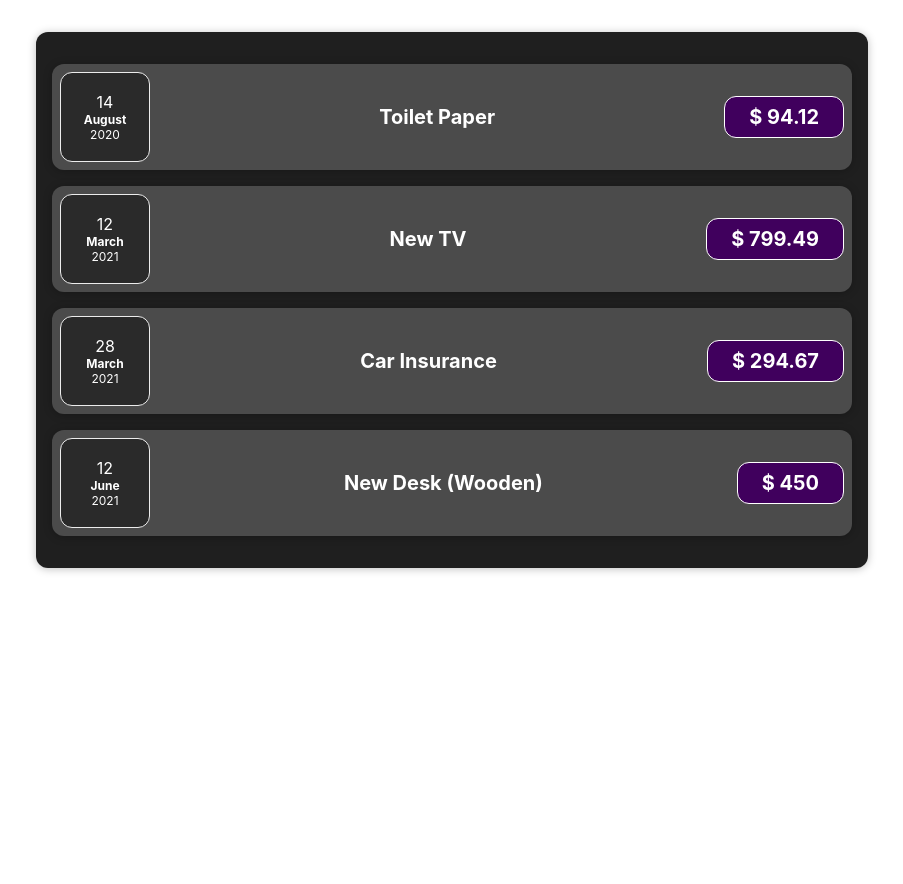
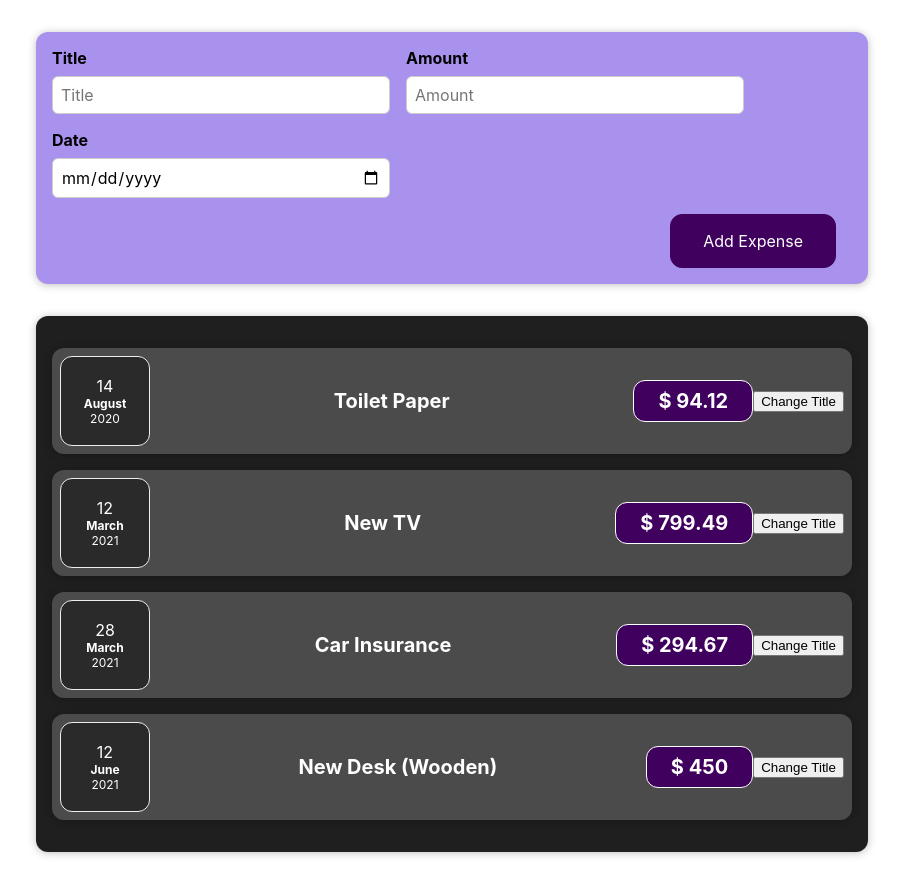
Before and after one commit to quill-tech/expense-tracker, a React (Create React App) app: page / in a window 1280 px wide. Shown: the whole page, without its empty margins (188-1091 px from the left). Before the commit the page ends 800 px from the top, so only its background shows below. Built offline with nearby package versions, Linux system fonts and the light colour scheme.

Commit message:
Implemented useState and 2-way data binding

```diff
--- a/public/index.html
+++ b/public/index.html
@@ -1,14 +1,12 @@
 <!DOCTYPE html>
 <html lang="en">
+
   <head>
     <meta charset="utf-8" />
     <link rel="icon" href="%PUBLIC_URL%/favicon.ico" />
     <meta name="viewport" content="width=device-width, initial-scale=1" />
     <meta name="theme-color" content="#000000" />
-    <meta
-      name="description"
-      content="Web site created using create-react-app"
-    />
+    <meta name="description" content="Web site created using create-react-app" />
     <link rel="apple-touch-icon" href="%PUBLIC_URL%/logo192.png" />
     <!--
       manifest.json provides metadata used when your web app is installed on a
@@ -24,8 +22,9 @@
       work correctly both with client-side routing and a non-root public URL.
       Learn how to configure a non-root public URL by running `npm run build`.
     -->
-    <title>React App</title>
+    <title>Expense Tracker</title>
   </head>
+
   <body>
     <noscript>You need to enable JavaScript to run this app.</noscript>
     <div id="root"></div>
@@ -40,4 +39,5 @@
       To create a production bundle, use `npm run build` or `yarn build`.
     -->
   </body>
+
 </html>
--- a/src/App.js
+++ b/src/App.js
@@ -1,5 +1,6 @@
 import './App.css'
 import { Expenses } from './components/ExpensesComponent/Expenses/Expenses.component'
+import NewExpense from './components/NewExpenses/NewExpense.component'
 
 function App() {
   const expenses = [
@@ -25,6 +26,7 @@ function App() {
   ]
   return (
     <div className='App'>
+      <NewExpense />
       <Expenses expenses={expenses} />
     </div>
   )
--- a/src/components/ExpensesComponent/ExpenseItem/ExpenseItem.component.jsx
+++ b/src/components/ExpensesComponent/ExpenseItem/ExpenseItem.component.jsx
@@ -1,16 +1,23 @@
+import React, { useState } from 'react'
 import Card from '../../UI/Card/Card.components'
 import { ExpenseDate } from '../ExpenseDate/ExpenseDate.component'
 import './ExpenseItem.styles.css'
 
 function ExpenseItem(props) {
+  const [title, setTitle] = useState(props.title)
+
+  function clickHandler() {
+    setTitle('Title')
+  }
   return (
     <Card className='expense-item'>
       <ExpenseDate date={props.date} />
 
       <div className='expense-item__description'>
-        <h2>{props.title}</h2>
+        <h2>{title}</h2>
       </div>
       <div className='expense-item__price'>$ {props.amount}</div>
+      <button onClick={clickHandler}>Change Title</button>
     </Card>
   )
 }
--- /dev/null
+++ b/src/components/NewExpenses/ExpenseForm.component.jsx
@@ -0,0 +1,89 @@
+import React, { useState } from 'react'
+import './NewExpense.styles.css'
+const ExpenseForm = () => {
+  const [userInput, setUserInput] = useState({
+    enteredTitle: '',
+    enteredAmount: '',
+    date: '',
+  })
+
+  /*
+   * Listen to events on input change! *
+   */
+
+  const titleChangeHandler = event => {
+    setUserInput(prevState => {
+      return { ...prevState, enteredTitle: event.target.value }
+    })
+  }
+
+  const amountChangeHandler = event => {
+    setUserInput(prevState => {
+      return { ...prevState, enteredAmount: event.target.value }
+    })
+  }
+
+  const dateChangeHandler = event => {
+    setUserInput(prevState => {
+      return { ...prevState, date: event.target.value }
+    })
+  }
+
+  const submitHandler = event => {
+    event.preventDefault()
+    const expenseData = {
+      title: userInput.enteredTitle,
+      amount: userInput.enteredAmount,
+      date: new Date(userInput.date),
+    }
+    console.log(expenseData)
+    // Clear form entries on submit
+    setUserInput({
+      // ...userInput,
+      enteredTitle: '',
+      enteredAmount: '',
+      date: '',
+    })
+  }
+  return (
+    <form onSubmit={submitHandler}>
+      <div className='new-expense__controls'>
+        <div className='new-expense__control'>
+          <label> Title</label>
+          <input
+            type='text'
+            value={userInput.enteredTitle}
+            onChange={titleChangeHandler}
+            placeholder='Title'
+          />
+        </div>
+        <div className='new-expense__control'>
+          <label> Amount</label>
+          <input
+            type='number'
+            value={userInput.enteredAmount}
+            onChange={amountChangeHandler}
+            placeholder='Amount'
+            min='0.01'
+            step='0.01'
+          />
+        </div>
+        <div className='new-expense__control'>
+          <label> Date</label>
+          <input
+            type='date'
+            value={userInput.date}
+            onChange={dateChangeHandler}
+            placeholder='Date'
+            min='01-01-2019'
+            max='12-31-2022'
+          />
+        </div>
+      </div>
+      <div className='new-expense__actions'>
+        <button type='submit'> Add Expense</button>
+      </div>
+    </form>
+  )
+}
+export default ExpenseForm
--- /dev/null
+++ b/src/components/NewExpenses/ExpenseForm.styles.css
@@ -0,0 +1,24 @@
+.new-expense__controls {
+  display: flex;
+  flex-wrap: wrap;
+  gap: 1rem;
+  margin-bottom: 1rem;
+  text-align: left;
+}
+.new-expense__control label {
+  font-weight: bold;
+  margin-bottom: 0.5rem;
+  display: block;
+}
+.new-expense__control input {
+  font: inherit;
+  padding: 0.5rem;
+  border-radius: 6px;
+  border: 1px solid #cccccc;
+  width: 20rem;
+  max-width: 100%;
+}
+
+.new-expense__actions {
+  text-align: right;
+}
--- /dev/null
+++ b/src/components/NewExpenses/NewExpense.component.jsx
@@ -0,0 +1,11 @@
+import React from 'react'
+import ExpenseForm from './ExpenseForm.component'
+import './ExpenseForm.styles.css'
+const NewExpense = () => {
+  return (
+    <div className='new-expense'>
+      <ExpenseForm />
+    </div>
+  )
+}
+export default NewExpense
--- /dev/null
+++ b/src/components/NewExpenses/NewExpense.styles.css
@@ -0,0 +1,38 @@
+.new-expense {
+  background-color: #a892ee;
+  padding: 1rem;
+  margin: 2rem auto;
+  width: 50rem;
+  max-width: 95%;
+  border-radius: 12px;
+  text-align: center;
+  box-shadow: 0 1px 8px rgba(0, 0, 0, 0.25);
+}
+
+.new-expense button {
+  font: inherit;
+  cursor: pointer;
+  padding: 1rem 2rem;
+  border: 1px solid #40005d;
+  background-color: #40005d;
+  color: white;
+  border-radius: 12px;
+  margin-right: 1rem;
+}
+
+.new-expense button:hover,
+.new-expense button:active {
+  background-color: #510674;
+  border-color: #510674;
+}
+
+.new-expense button.alternative {
+  color: #220131;
+  border-color: transparent;
+  background-color: transparent;
+}
+
+.new-expense button.alternative:hover,
+.new-expense button.alternative:active {
+  background-color: #ddb3f8;
+}
--- a/src/components/UI/Card/Card.components.jsx
+++ b/src/components/UI/Card/Card.components.jsx
@@ -8,7 +8,6 @@ import './Card.styles.css'
 function Card(props) {
   // Add className on Card component (children) to the div of classname=>card here.
   const classes = `card + ${props.className}`
-  console.log(props)
   return <div className={classes}>{props.children}</div>
 }
 export default Card
```
Also changed, not shown: Notes/Notes.txt (added), Notes/multiStateApproach.txt (added).
